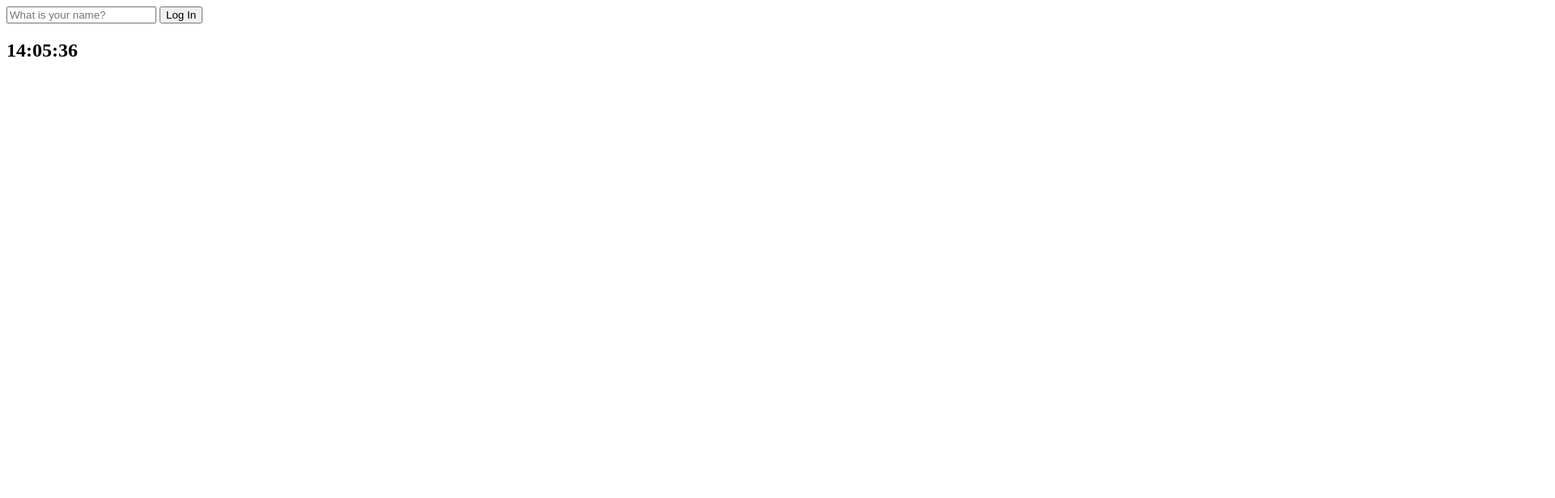
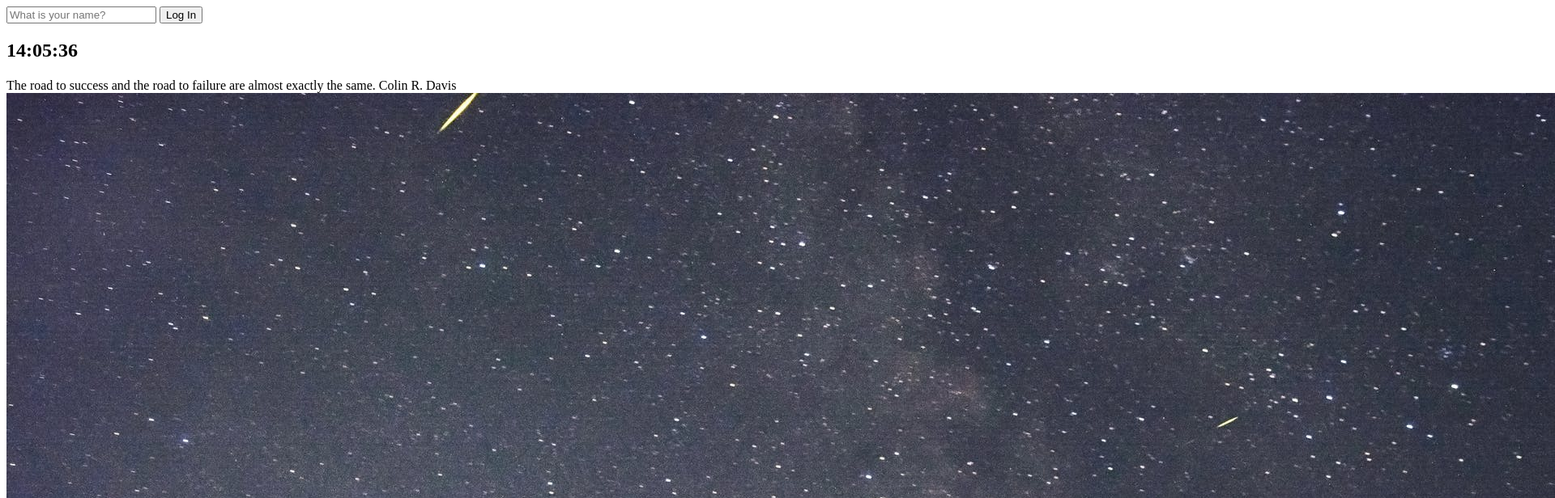
Before and after one commit to hongchii/Chrome-app-with-vanilla-JS, a plain HTML site: page index.html in a window 1280 px wide. Shown: the top 616 px of the page at 81% size, 1920 px wide, since content can reach past the window. Drawn offline with Linux system fonts and the light colour scheme.

Commit message:
#6 quotes and background

```diff
--- a/index.html
+++ b/index.html
@@ -16,9 +16,15 @@
              />
              <input type="submit" value="Log In" />
          </form>
-         <h2 id="clock">00:00:00</h2>
+         <h2 id="clock">00:00:00 </h2>
          <h1 id="greeting" class="hidden"></h1>
+         <div id="quote">
+             <span></span>
+             <span></span>
+         </div>
         <script src="js/greetings.js"></script>
         <script src="js/clock.js"></script>
+        <script src="js/quotes.js"></script>
+        <script src="js/background.js"></script>
     </body>
  </html>
--- /dev/null
+++ b/js/background.js
@@ -0,0 +1,9 @@
+const images = ["01.jpeg", "02.jpeg", "03.jpeg", "04.jpeg"];
+
+const chosenImage = images[Math.floor(Math.random() * images.length)];
+
+const bgImage = document.createElement("img");
+bgImage.src = `img/${chosenImage}`;
+
+
+document.body.appendChild(bgImage);
--- /dev/null
+++ b/js/quotes.js
@@ -0,0 +1,51 @@
+const quotes = [
+    {
+        quote : "When you go through hardships and decide not to surrender, that is strength.",
+        author : "Arnold Schwarzenegger",
+    },
+    {
+        quote : "It is kind of fun to do the impossible",
+        author : "Walt Disney",
+    },
+    {
+        quote : "There are better starters than me but I’m a strong finisher.",
+        author : "Usain Bolt",
+    },
+    {
+        quote : "Tough times never last, but tough people do.",
+        author : "Robert H. Schuller",
+    },
+    {
+        quote : "I’ve failed over and over and over again in my life and that is why I succeed.",
+        author : "Michael Jordan",
+    },
+    {
+        quote : "If you don’t get out of the box you’ve been raised in, you won’t understand how much bigger the world is.",
+        author : "Angelina Jolie",
+    },
+    {
+        quote : "But I know, somehow, that only when it is dark enough can you see the stars.",
+        author : "Martin Luther King, Jr",
+    },
+    {
+        quote : "Grind Hard, Shine Hard.",
+        author : "Dwayne Johnson",
+    },
+    {
+        quote : "Success usually comes to those who are too busy to be looking for it.",
+        author : "Henry David Thoreau",
+    },
+    {
+        quote : "The road to success and the road to failure are almost exactly the same.",
+        author : "Colin R. Davis",
+    }
+
+];
+
+const quote = document.querySelector("#quote span:first-child");
+const author = document.querySelector("#quote span:last-child");
+
+const todaysQuote = quotes[Math.floor(Math.random() * quotes.length)];
+
+quote.innerText = todaysQuote.quote;
+author.innerText = todaysQuote.author;
```
Also changed, not shown: img/01.jpeg (added), img/02.jpeg (added), img/03.jpeg (added), img/04.jpeg (added).
